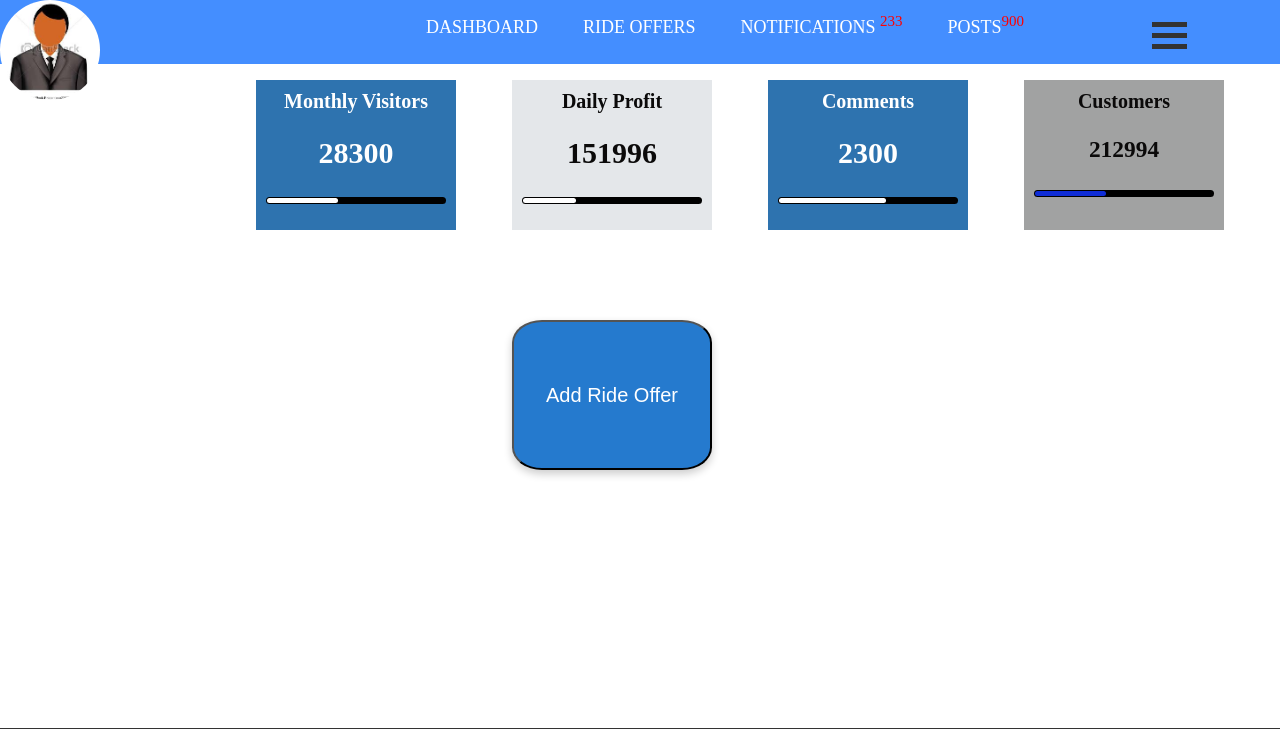
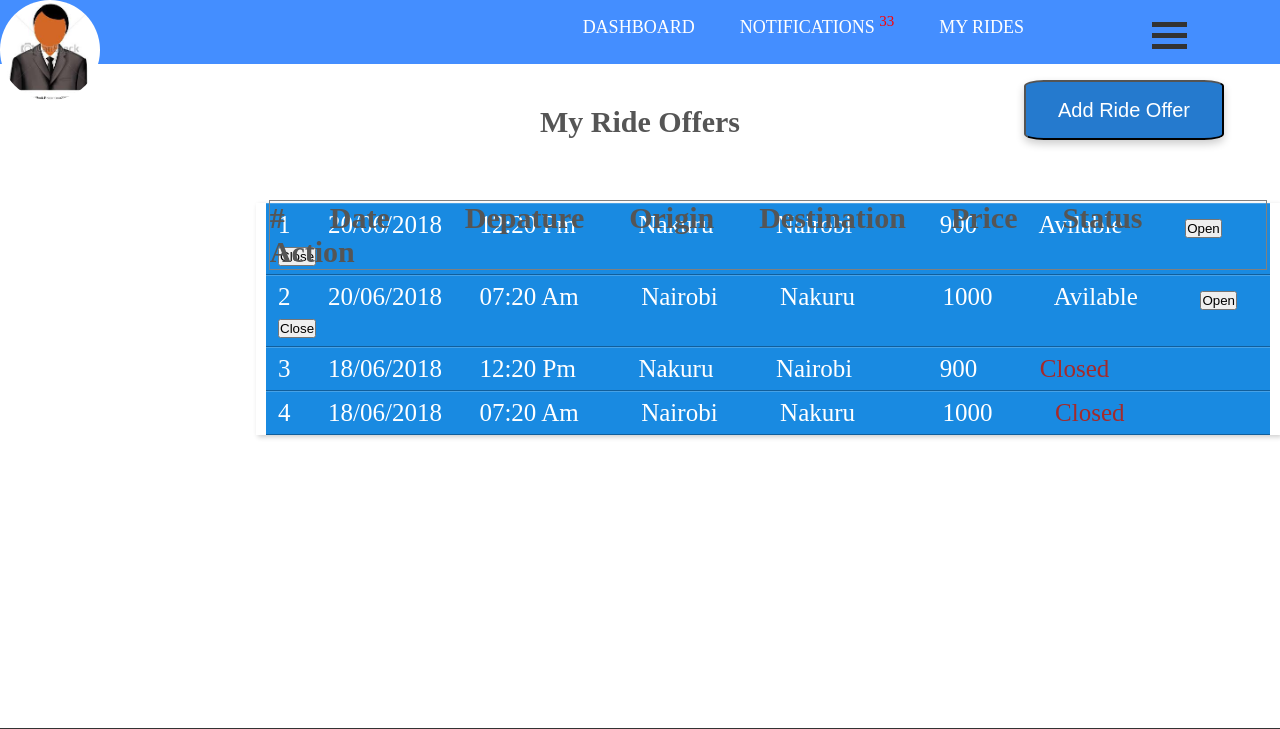
Before and after one commit to Quantum-35/Ride_My_Way, a PHP site: page /Drivers/index.html in a window 1280 px wide. Shown: the top 729 px of the page. Run offline with PHP 8.4, Linux system fonts and the light colour scheme.

Commit message:
Feature (description): Add options for driver to view requests made py users and either reject or accept them [finishes #158455361]

```diff
--- a/UI/Drivers/assets/css/style.css
+++ b/UI/Drivers/assets/css/style.css
@@ -67,61 +67,18 @@ body {
     margin: 6px 0;
     transition: 0.4s;
 }
-.card1{
-    background-color: rgba(34, 107, 171, 0.947);
+
+.btn-new-ride {
+    background-color: rgba(25, 115, 204, 0.947);
     width: 200px;
-    height: 150px;
-    position: absolute;
-    top: 10%;
-    left: 20%;
-    text-align: center;
-    color: #fff;
-    padding: 10px;
-}
-.card2 {
-    background-color: rgba(227, 230, 233, 0.947);
-    width: 200px;
-    height: 150px;
-    position: absolute;
-    top: 10%;
-    left: 40%;
-    text-align: center;
-    color: rgb(11, 10, 10);
-    padding: 10px;
-}
-.card3 {
-    background-color: rgba(34, 107, 171, 0.947);
-    width: 200px;
-    height: 150px;
-    position: absolute;
-    top: 10%;
-    left: 60%;
-    text-align: center;
-    color: #fff;
-    padding: 10px;
-}
-.card4 {
-    background-color: rgba(227, 230, 233, 0.947)rg;
-    width: 200px;
-    height: 150px;
+    height: 60px;
     position: absolute;
     top: 10%;
     left: 80%;
     text-align: center;
-    color: rgb(11, 10, 10);
-    padding: 10px;
-}
-.btn-new-ride {
-    background-color: rgba(25, 115, 204, 0.947);
-    width: 200px;
-    height: 150px;
-    position: absolute;
-    top: 40%;
-    left: 40%;
-    text-align: center;
     font-size: 20px;
     color:#fff;
-    border-radius: 15%;
+    border-radius: 10%;
     padding: 10px;
     transition: 0.3s;
     box-shadow: 0 4px 8px 0 rgba(0,0,0,0.2);
@@ -441,3 +398,132 @@ hr {
 .submit_btn:hover{
     opacity: 1;
 }
+.header_btn{
+    position: absolute;
+    top: 25%;
+    left: 21%;
+    width: 78%;
+    border: 1px solid gray;
+}
+/* Menu item css */
+.my-nav-custom {
+    -webkit-box-shadow: 2px 2px 5px rgba(0, 0, 0, 0.2);
+    -moz-box-shadow: 2px 2px 5px rgba(0, 0, 0, 0.2);
+    box-shadow: 2px 2px 5px rgba(0, 0, 0, 0.2);
+    margin-top: 5%;
+    margin-left: 20%;
+}
+.menu-item {
+    background: #fff;
+    padding:0px 10px;
+}
+.menu-item h4 {
+    color: #fff;
+    font-size: 25px;
+    font-weight: 500;
+    padding: 7px 12px;
+    background: #14a00c;
+}
+.menu-item h4 a {
+  color: white;
+  display: block;
+  text-decoration: none;
+}
+.menu-item h4 {
+    border-bottom: 1px solid rgba(0, 0, 0, 0.3);
+    border-top: 1px solid rgba(255, 255, 255, 0.2);
+    color: #fff;
+    font-size: 25px;
+    font-weight: 500;
+    padding: 7px 12px;
+    /*Gradient*/
+    background: #198ae1;
+}
+.menu-item h4:hover {
+    background: #0ec6d3;
+}
+.alpha p {
+    font-size: 13px;
+    padding: 8px 12px;
+    color: #aaa;
+}
+/*ul Styles*/
+.menu-item ul {
+  background: #fff;
+  font-size: 13px;
+  line-height: 30px;
+  list-style-type: none;
+  overflow: hidden;
+  padding: 0px;
+}
+
+.menu-item ul a {
+  margin-left: 20px;
+  text-decoration: none;
+  color: #aaa;
+  display: block;
+}
+
+/*li Styles*/
+.menu-item li {
+  border-bottom: 1px solid #eee;
+}
+
+.menu-item li:hover {
+  background: #eee;
+}
+.menu-item ul {
+    background: #fff;
+    font-size: 13px;
+    line-height: 30px;
+    height: 0px;
+    /*Collapses the menu*/
+    list-style-type: none;
+    overflow: hidden;
+    padding: 0px;
+}
+.menu-item ul {
+    background: #fff;
+    font-size: 13px;
+    line-height: 30px;
+    height: 0px;
+    list-style-type: none;
+    overflow: hidden;
+    padding: 0px;
+    /*Animation*/
+    -webkit-transition: height 1s ease;
+    -moz-transition: height 1s ease;
+    -o-transition: height 1s ease;
+    -ms-transition: height 1s ease;
+    transition: height 1s ease;
+}
+.menu-item:hover ul {
+    height: 93px;
+}
+#customers {
+    font-family: "Trebuchet MS", Arial, Helvetica, sans-serif;
+    border-collapse: collapse;
+    width: 100%;
+}
+
+#customers td,
+#customers th {
+    border: 1px solid #ddd;
+    padding: 5px;
+}
+
+#customers tr:nth-child(even) {
+    background-color: #f2f2f2;
+}
+
+#customers tr:hover {
+    background-color: #ddd;
+}
+
+#customers th {
+    padding-top: 12px;
+    padding-bottom: 12px;
+    text-align: left;
+    background-color: rgb(206, 115, 11);
+    color: white;
+}
--- a/UI/Drivers/index.html
+++ b/UI/Drivers/index.html
@@ -16,9 +16,8 @@
    <div class='myTopNav'>
         <ul class="main-nav">
             <li><a href="">Dashboard</a></li>
-            <li><a href="./Offers/offers.html">Ride Offers</a></li>
-            <li><a href="">Notifications <sup style="color:red;">233</sup></a></li>
-            <li><a href="">Posts<sup style="color:red;">900</sup></a></li>
+            <li><a href="">Notifications <sup style="color:red;">33</sup></a></li>
+            <li><a href="">My Rides</a></li>
         </ul>
         <img src="./assets/images/icons/driver.jpg" alt="Logo" class="logo">
         <div class='btside-nav' id='myBtn'>
@@ -26,7 +25,6 @@
             <div class="bar2"></div>
             <div class="bar3"></div>
         </div>
-        <!-- The Side Nav-->
         <div id="myModal" class="side-nav">
 
             <!-- Side Nav content -->
@@ -52,44 +50,243 @@
 
         </div>
         <section>
-            <div class="card1">
-                <!--Icons Go Here-->
-                <h4>Monthly Visitors</h4> <br>
-                <h1 class="Count">28300</h1>
-                <div id="progressbar">
-                     <div></div>
+            <h2 style="text-align: center;">My Ride Offers</h2>
+                <h2 class="header_btn">#
+                        &emsp;
+                        Date
+                        &emsp;&emsp;
+                        Depature
+                        &emsp;
+                        Origin
+                        &emsp;
+                        Destination
+                        &emsp;
+                        Price
+                        &emsp;
+                        Status
+                        &emsp;
+                        Action
+                </h2>
+            <div class='my-nav-custom'>
+                    <div class="menu-item alpha">
+                        <h4>
+                            1
+                            &emsp;
+                            20/06/2018
+                            &emsp;
+                            12:20 Pm
+                            &emsp;&emsp;
+                            Nakuru
+                            &emsp;&emsp;
+                            Nairobi
+                            &emsp;&emsp;&emsp;
+                            900
+                            &emsp;&emsp;
+                            Avilable
+                            &emsp;&emsp;
+                            <button>Open</button>
+                            <button>Close</button>
+                        </h4>
+                        <ul>
+                            <li>
+                                <a href="#">
+                                    <span style="color: black;font-size:20px;font-weight:bold;">#</span>
+                                    <span style="margin-left: 10%;color: black;font-size:20px;font-weight:bold;">Passenger Name</span>
+                                    <span style="margin-left: 10%;color: black;font-size:20px;font-weight:bold;">Contact</span>
+                                    <span style="margin-left: 10%;color: black;font-size:20px;font-weight:bold;">Address</span>
+                                    <span style="margin-left: 10%;color: black;font-size:20px;font-weight:bold;">Seat Number</span>
+                                    <span style="margin-left: 10%;color: black;font-size:20px;font-weight:bold;">Action</span>
+                                </a>
+                            </li>
+                            <li>
+                                <a href="#">1
+                                    <span style="margin-left: 10%;">Quantum c</span>
+                                    <span style="margin-left: 19%;">071213132 </span>
+                                    <span style="margin-left: 11%;">013 Nakuru</span>
+                                    <span style="margin-left: 12%;">1</span>
+                                    <button style="margin-left: 15%;">Confirm</button>
+                                    <button style="margin-left: 0%;">Reject</button>
+                                </a>
+                            </li>
+                            <li>
+                                <a href="#">2
+                                    <span style="margin-left: 10%;">Leah Ngair</span>
+                                    <span style="margin-left: 19%;">071213132 </span>
+                                    <span style="margin-left: 11%;">013 Nakuru</span>
+                                    <span style="margin-left: 12%;">2</span>
+                                    <button style="margin-left: 15%;">Confirm</button>
+                                    <button style="margin-left: 0%;">Reject</button>
+                                </a>
+                            </li>
+                            <li>
+                                    <a href="#">2
+                                        <span style="margin-left: 10%;">Leah Ngair</span>
+                                        <span style="margin-left: 19%;">071213132 </span>
+                                        <span style="margin-left: 11%;">013 Nakuru</span>
+                                        <span style="margin-left: 12%;">2</span>
+                                        <button style="margin-left: 15%;">Confirm</button>
+                                        <button style="margin-left: 0%;">Reject</button>
+                                    </a>
+                                </li>
+                        </ul>
+                    </div>
+                    <div class="menu-item">
+                            <h4>
+                                2
+                                &emsp;
+                                20/06/2018
+                                &emsp;
+                                07:20 Am
+                                &emsp;&emsp;
+                                Nairobi
+                                &emsp;&emsp;
+                                Nakuru
+                                &emsp;&emsp;&emsp;
+                                1000
+                                &emsp;&emsp;
+                                Avilable
+                                &emsp;&emsp;
+                                <button>Open</button>
+                                <button>Close</button>
+                            </h4>
+                            <ul>
+                                    <li>
+                                        <a href="#">
+                                            <span style="color: black;font-size:20px;font-weight:bold;">#</span>
+                                            <span style="margin-left: 10%;color: black;font-size:20px;font-weight:bold;">Passenger Name</span>
+                                            <span style="margin-left: 10%;color: black;font-size:20px;font-weight:bold;">Contact</span>
+                                            <span style="margin-left: 10%;color: black;font-size:20px;font-weight:bold;">Address</span>
+                                            <span style="margin-left: 10%;color: black;font-size:20px;font-weight:bold;">Seat Number</span>
+                                            <span style="margin-left: 10%;color: black;font-size:20px;font-weight:bold;">Action</span>
+                                        </a>
+                                    </li>
+                                <li>
+                                    <a href="#">1
+                                        <span style="margin-left: 10%;">Quantum c</span>
+                                        <span style="margin-left: 19%;">071213132 </span>
+                                        <span style="margin-left: 11%;">013 Nairobi</span>
+                                        <span style="margin-left: 12%;">1</span>
+                                        <button style="margin-left: 15%;">Confirm</button>
+                                        <button style="margin-left: 0%;">Reject</button>
+                                    </a>
+                                </li>
+                                <li>
+                                    <a href="#">1
+                                        <span style="margin-left: 10%;">Jayden Kir</span>
+                                        <span style="margin-left: 19%;">071213132 </span>
+                                        <span style="margin-left: 11%;">013 Nairobi</span>
+                                        <span style="margin-left: 12%;">1</span>
+                                        <button style="margin-left: 15%;">Confirm</button>
+                                        <button style="margin-left: 0%;">Reject</button>
+                                    </a>
+                                </li>
+                            </ul>
+                        </div>
+                        <div class="menu-item">
+                                <h4>
+                                    3
+                                    &emsp;
+                                    18/06/2018
+                                    &emsp;
+                                    12:20 Pm
+                                    &emsp;&emsp;
+                                    Nakuru
+                                    &emsp;&emsp;
+                                    Nairobi
+                                    &emsp;&emsp;&emsp;
+                                    900
+                                    &emsp;&emsp;
+                                    <span style="color: brown">   Closed</span>
+                                    &emsp;&emsp;
+                                </h4>
+                                <ul>
+                                        <li>
+                                            <a href="#">
+                                                <span style="color: black;font-size:20px;font-weight:bold;">#</span>
+                                                <span style="margin-left: 10%;color: black;font-size:20px;font-weight:bold;">Passenger Name</span>
+                                                <span style="margin-left: 10%;color: black;font-size:20px;font-weight:bold;">Contact</span>
+                                                <span style="margin-left: 10%;color: black;font-size:20px;font-weight:bold;">Address</span>
+                                                <span style="margin-left: 10%;color: black;font-size:20px;font-weight:bold;">Seat Number</span>
+                                                <span style="margin-left: 10%;color: black;font-size:20px;font-weight:bold;">Action</span>
+                                            </a>
+                                        </li>
+                                    <li>
+                                        <a href="#">1
+                                            <span style="margin-left: 10%;">Quantum c</span>
+                                            <span style="margin-left: 19%;">071213132 </span>
+                                            <span style="margin-left: 11%;">013 Nairobi</span>
+                                            <span style="margin-left: 12%;">1</span>
+                                            <span style="margin-left: 20%;">closed</span>
+                                        </a>
+                                    </li>
+                                    <li>
+                                        <a href="#">1
+                                            <span style="margin-left: 10%;">Jayden Kir</span>
+                                            <span style="margin-left: 19%;">071213132 </span>
+                                            <span style="margin-left: 11%;">013 Nairobi</span>
+                                            <span style="margin-left: 12%;">1</span>
+                                            <span style="margin-left: 20%;">closed</span>
+                                        </a>
+                                    </li>
+                                </ul>
+                            </div>
+                            <div class="menu-item">
+                                    <h4>
+                                        4
+                                        &emsp;
+                                        18/06/2018
+                                        &emsp;
+                                        07:20 Am
+                                        &emsp;&emsp;
+                                        Nairobi
+                                        &emsp;&emsp;
+                                        Nakuru
+                                        &emsp;&emsp;&emsp;
+                                        1000
+                                        &emsp;&emsp;
+                                        <span style="color: brown">Closed</span>
+                                        &emsp;&emsp;
+                                    </h4>
+                                    <ul>
+                                            <li>
+                                                <a href="#">
+                                                    <span style="color: black;font-size:20px;font-weight:bold;">#</span>
+                                                    <span style="margin-left: 10%;color: black;font-size:20px;font-weight:bold;">Passenger Name</span>
+                                                    <span style="margin-left: 10%;color: black;font-size:20px;font-weight:bold;">Contact</span>
+                                                    <span style="margin-left: 10%;color: black;font-size:20px;font-weight:bold;">Address</span>
+                                                    <span style="margin-left: 10%;color: black;font-size:20px;font-weight:bold;">Seat Number</span>
+                                                    <span style="margin-left: 10%;color: black;font-size:20px;font-weight:bold;">Action</span>
+                                                </a>
+                                            </li>
+                                        <li>
+                                            <a href="#">1
+                                                <span style="margin-left: 10%;">Quantum c</span>
+                                                <span style="margin-left: 19%;">071213132 </span>
+                                                <span style="margin-left: 11%;">013 Nairobi</span>
+                                                <span style="margin-left: 12%;">1</span>
+                                                <span style="margin-left: 20%;">closed</span>
+                                            </a>
+                                        </li>
+                                        <li>
+                                            <a href="#">1
+                                                <span style="margin-left: 10%;">Jayden Kir</span>
+                                                <span style="margin-left: 19%;">071213132 </span>
+                                                <span style="margin-left: 11%;">013 Nairobi</span>
+                                                <span style="margin-left: 12%;">1</span>
+                                                <span style="margin-left: 20%;">closed</span>
+                                            </a>
+                                        </li>
+                                    </ul>
+                                </div>
+
                 </div>
-            </div>
-            <div class="card2">
-                <!--Icons Go Here-->
-                <h4>Daily Profit</h4><br>
-                <h1 class="Count">152000</h1>
-                <div id="progressbar1">
-                     <div></div>
-                </div>
-            </div>
-            <div class="card3">
-                <!--Icons Go Here-->
-                <h4>Comments</h4><br>
-                <h1 class="Count">2300</h1>
-                <div id="progressbar2">
-                     <div></div>
-                </div>
-            </div>
-            <div class="card4" style="background-color: rgba(112, 114, 114, 0.653);">
-                <!--Icons Go Here-->
-                <h4>Customers</h4><br>
-                <h3 class="Count">213000</h3>
-                <div id="progressbar3">
-                     <div></div>
-                </div>
-            </div>
+
             <button class="btn-new-ride" id="add_offer">
                 Add Ride Offer
             </button>
 
             <div id='modal_add_offer' class="modal">
-                <!--Modal Content-->
+
                 <div class="modal-content">
                     <span class="close" id="offer_close">&times</span>
                     <div class="modalHeader">Add new Ride</div><br>
@@ -97,8 +294,9 @@
                     <form class='modalForm' action="#">
                         <input type="text" placeholder="Ride Origin" name="origin" required>
                         <input type="text" placeholder="Ride Destination" name="destination" required>
-                        <input type="text" placeholder="Address" name="address" required>
-                        <input type="text" placeholder="Phone Number" name="phoneNumber" required>
+                        <input type="text" placeholder="Time of Depature" name="depature" required>
+                        <input type="text" placeholder="Meeting Point" name="meeting" required>
+                        <input type="text" placeholder="Charges" name="charges" required>
 
                         <div class="clearfix">
                             <a href='./UI/users/profile.html' type="submit" style='text-decoration: none;' class="submit_btn">Submit</a>
@@ -106,7 +304,7 @@
                     </form>
                 </div>
             </div>
-            <!--End Of My Add Ride Modal-->
+
 
 
         </section>
--- a/UI/index.html
+++ b/UI/index.html
@@ -7,7 +7,7 @@
     <meta name="viewport" content="width=device-width, initial-scale=1">
     <link rel="stylesheet" type="text/css" media="screen" href="./assets/css/style.css" />
     <link rel="stylesheet" type="text/css" media="screen" href="./assets/css/mediaQueries.css" />
-    <!-- <script src="main.js"></script> -->
+
 </head>
 <body>
     <header class='format-header'>
```
Also changed, not shown: UI/Drivers/Offers/offers.html (deleted, +0 -169 lines).
